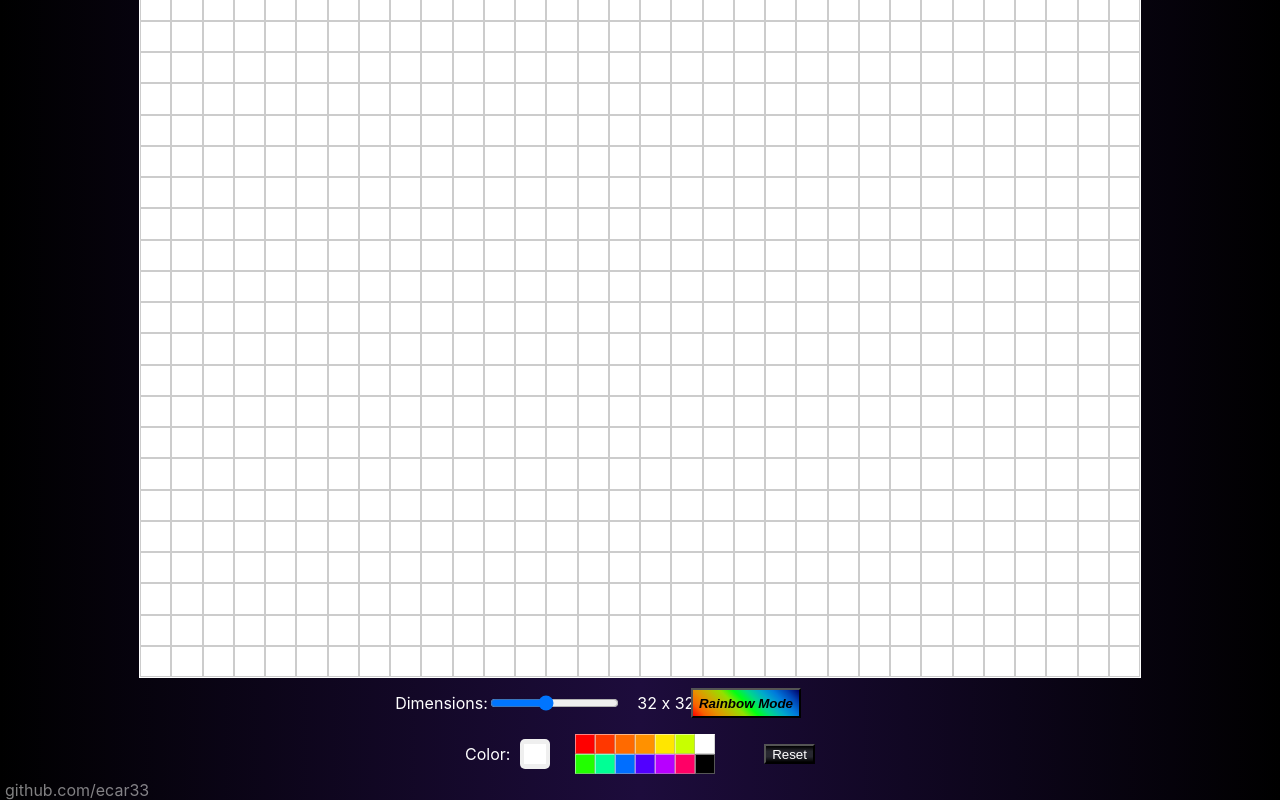
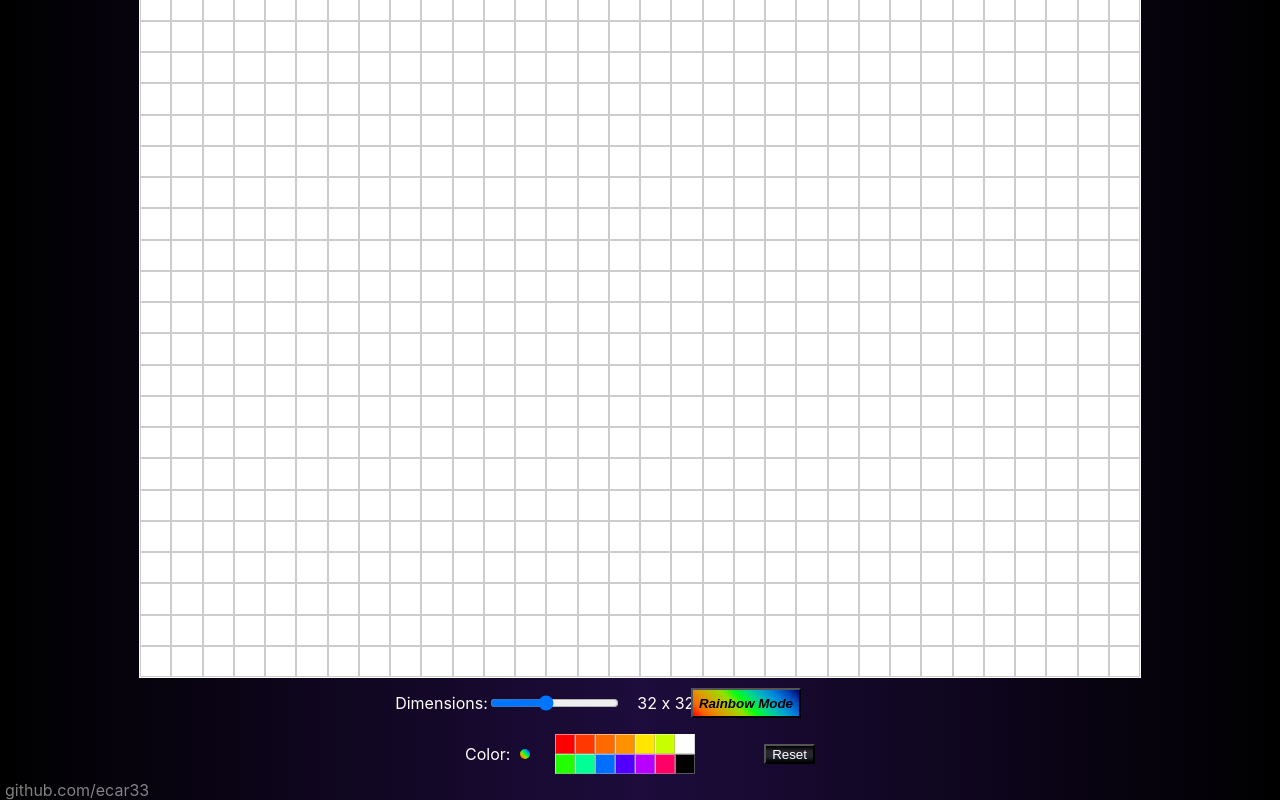
Before and after one commit to ecar33/draw.fun, a plain HTML site: page index.html in a window 1280 px wide. Both pictures are taken after a click on the button "Rainbow Mode". Shown: the part 430-1230 px from the top of the page. Drawn offline with Linux system fonts and the light colour scheme.

Commit message:
Update rainbow mode for clarity

```diff
--- a/index.html
+++ b/index.html
@@ -22,7 +22,7 @@
                 <input class="dimension-slider" type="range" step="8" min="8" max="64" value="32">
                 <p id="dimension-text">32 x 32</p>
             </div>
-            <button class="rainbow-button">Rainbow Mode</button>
+            <button class="rainbow-button rainbow-background">Rainbow Mode</button>
         </div>
         <div class="toolbar">
             <p>Color:</p>
--- a/script.js
+++ b/script.js
@@ -231,11 +231,12 @@ colorPicker.addEventListener("input", (event) => {
 rainbowButton.addEventListener("click", () => {
     if (rainbowMode) {
         rainbowMode = false;
-        console.log(rainbowMode)
+        colorPicker.classList.remove("rainbow-mode-style");
+        currentColorValue = '#ffffff';
+        updateColorPicker(currentColorValue);
     }
-
     else {
         rainbowMode = true;
-        console.log(rainbowMode)
+        colorPicker.classList.add("rainbow-mode-style");
     }
 })
--- a/style.css
+++ b/style.css
@@ -175,6 +175,26 @@ input::-webkit-color-swatch {
     align-self: center;
 }
 
+#color-picker.rainbow-mode-style {
+    flex-grow: 0;
+    background-image: linear-gradient(45deg,
+            hsl(0deg 100% 50%) 0%,
+            hsl(23deg 100% 49%) 10%,
+            hsl(38deg 100% 45%) 20%,
+            hsl(57deg 100% 38%) 30%,
+            hsl(81deg 100% 44%) 40%,
+            hsl(125deg 100% 50%) 50%,
+            hsl(159deg 100% 42%) 60%,
+            hsl(190deg 100% 40%) 70%,
+            hsl(207deg 100% 43%) 80%,
+            hsl(218deg 100% 35%) 90%,
+            hsl(240deg 100% 20%) 100%);
+    height: 10px;
+    width: 10px;
+    border: 5px;
+    border-radius: 50%;
+}
+
 .reset-button {
     background-image: linear-gradient(0deg,
             hsl(0deg 0% 0%) 0%,
```
